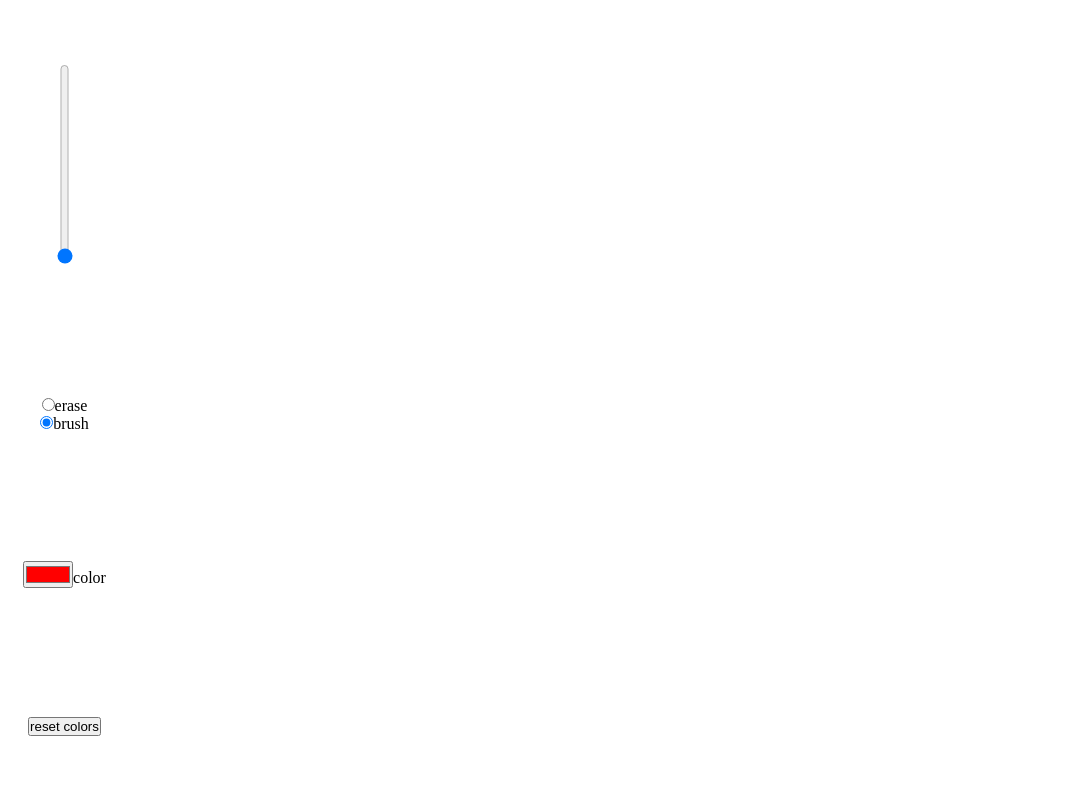
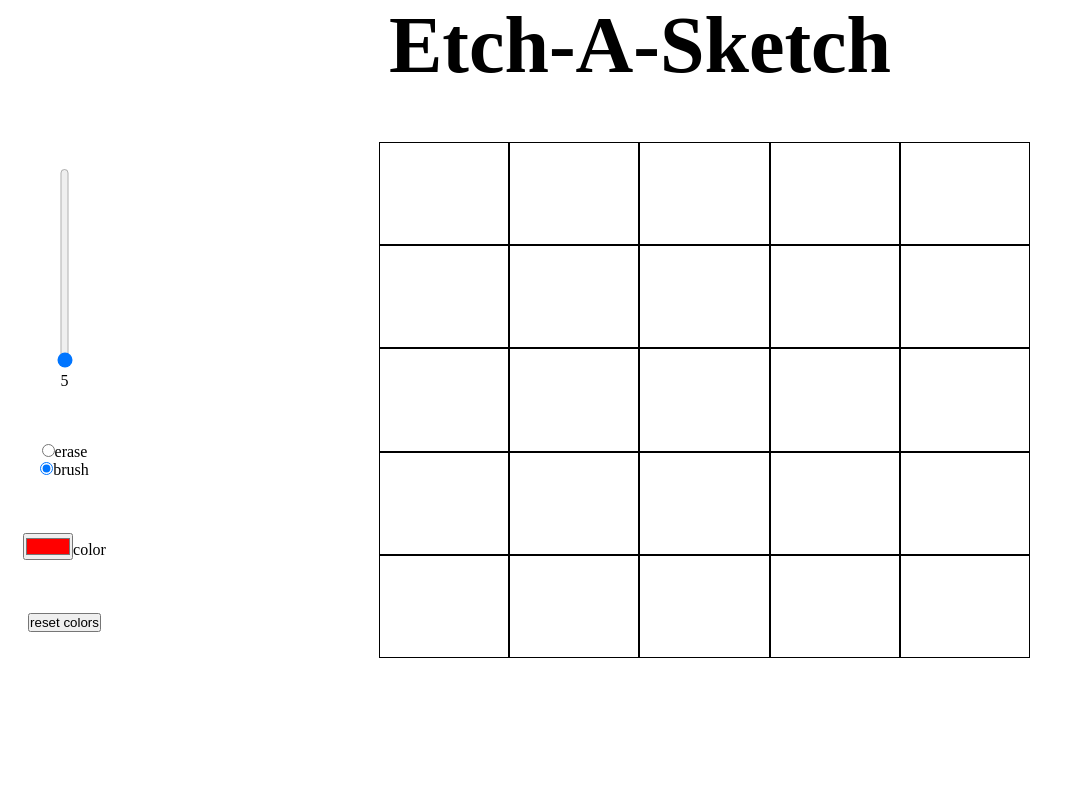
Before and after one commit to JayendraJoshi/Etch-A-Sketch, a plain HTML site: page index.html in a window 1280 px wide. Shown: the whole page, without its empty margins (0-1070 px from the left). Drawn offline with Linux system fonts and the light colour scheme.

Commit message:
Add heading, improve spacing and show grid at all times

```diff
--- a/index.html
+++ b/index.html
@@ -9,6 +9,8 @@
     <script src='javascript.js' defer></script>
 </head>
 <body>
+    <h1>Etch-A-Sketch</h1>
+    <div class="content">
     <div class="tool-Bar">
         <div class="slider-Container">
             <input class="slider" type="range" max="50" min="5" step="1" orient="vertical" value="2">
@@ -29,10 +31,11 @@
         <div class="reset-Container">
             <button class="reset">reset colors</button>
         </div>
-
-
     </div>
-    <div class="container">
+    <div class="grid-Container">
+    <div class="grid"></div>
     </div>
+    </div>
+    <div class="footer"></div>
 </body>
 </html>
--- a/javascript.js
+++ b/javascript.js
@@ -1,4 +1,4 @@
-const divContainer =document.querySelector(".container")
+const divContainer =document.querySelector(".grid")
 const slider=document.querySelector(".slider");
 const output=document.querySelector(".output");
 const color=document.querySelector(".color");
@@ -8,8 +8,13 @@ let divsArray;
 let div;
 let mouseIsDown=false;
 let colorValue = color.value;
+let size=10;
 
+createGrid();
+paint();
 slider.addEventListener("input",function(element){
+    output.textContent=slider.value;
+    reset();
     createGrid();
     paint();
 });
@@ -18,20 +23,21 @@ function reset(){
 }
 function createGrid(){
     output.textContent=slider.value;
-    let n= output.textContent;
+    size= output.textContent;
         reset();
-        for(i=0;i<n*n;i++)
+        for(i=0;i<size*size;i++)
         {
             div=document.createElement("div");
             div.setAttribute("class","colorDiv");
             divContainer.setAttribute("draggable",false);
             divContainer.appendChild(div);
         }
-        divContainer.style.gridTemplateColumns=`repeat(${n},1fr)`;
-        divContainer.style.gridTemplateRows=`repeat(${n},1fr)`;
+        divContainer.style.gridTemplateColumns=`repeat(${size},1fr)`;
+        divContainer.style.gridTemplateRows=`repeat(${size},1fr)`;
 
              divsArray=document.querySelectorAll(".colorDiv");
 }
+
 function paint(){
     //colors single div
     divsArray.forEach(element=>{
--- a/stylesheet.css
+++ b/stylesheet.css
@@ -6,22 +6,37 @@ body{
 height: 100vh;
 text-align:  center;
 display: flex;
+flex-direction: column;
 }
-.container{
+h1{
+    font-size: 80px;
+    min-height: 125px;
+    flex-basis: 0;
+    flex-grow: 2;
+}
+.grid{
 display: grid;
 height: 100%;
 width: 100%;
+}
+.grid-Container{
+flex-grow: 1;
+margin-right: 250px;
+margin-left: 250px;
 }
 .colorDiv{
 border-color: black;
 border-style: solid;
 border-width: 1px;
 }
+
 .tool-Bar{
     display:flex;
     flex-direction: column;
     justify-content: space-around;
     align-items: center;
+    flex-basis: 0;
+    width: 130px;
 }
 .option-Container{
     display:flex;
@@ -34,3 +49,12 @@ input[type="range"][orient="vertical"]{
 .slider{
     height:200px;
 }
+.content{
+display:flex;
+flex-grow: 3;
+}
+.footer{
+    min-height: 125px;
+    flex-basis: 0;
+    flex-grow: 2;
+}
```
